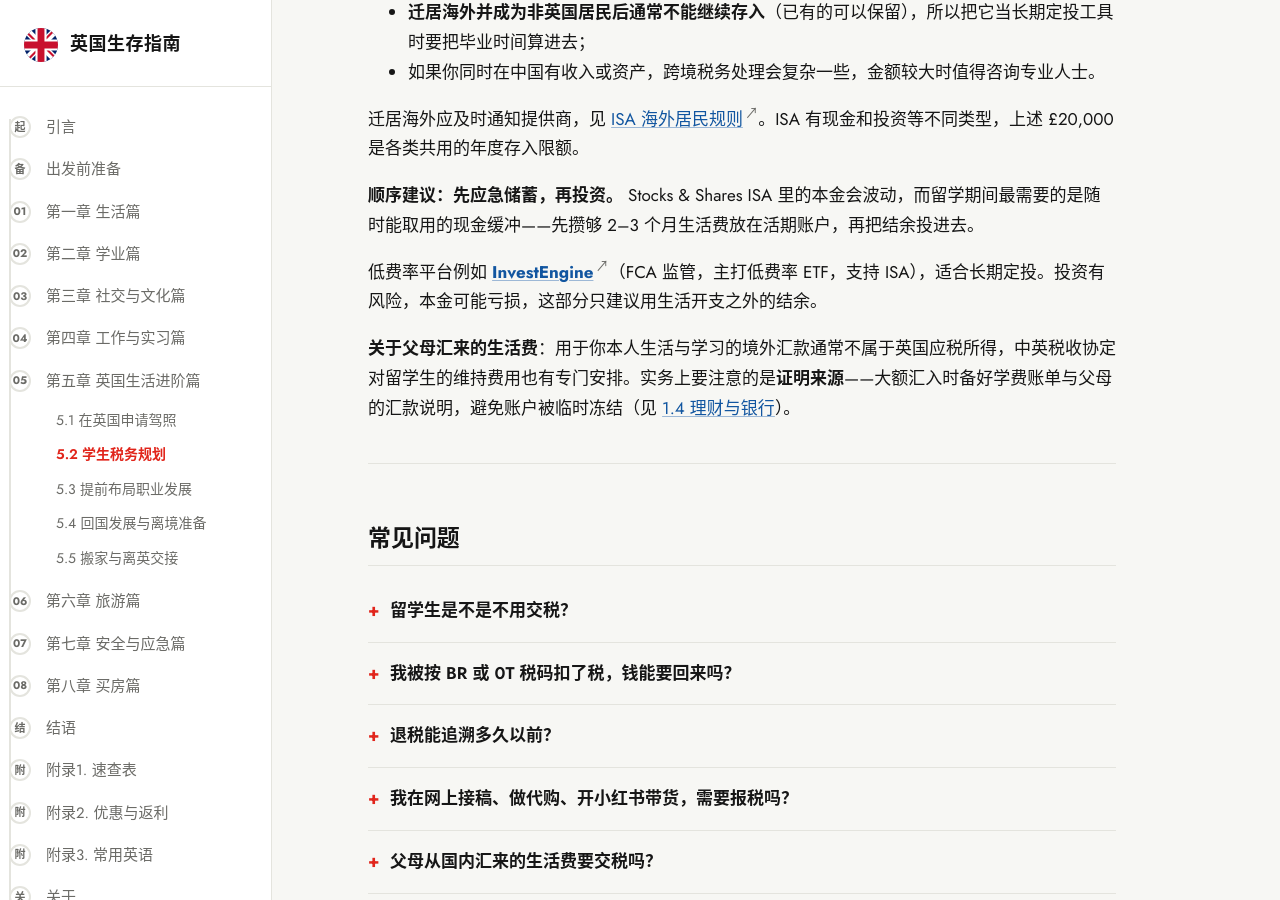
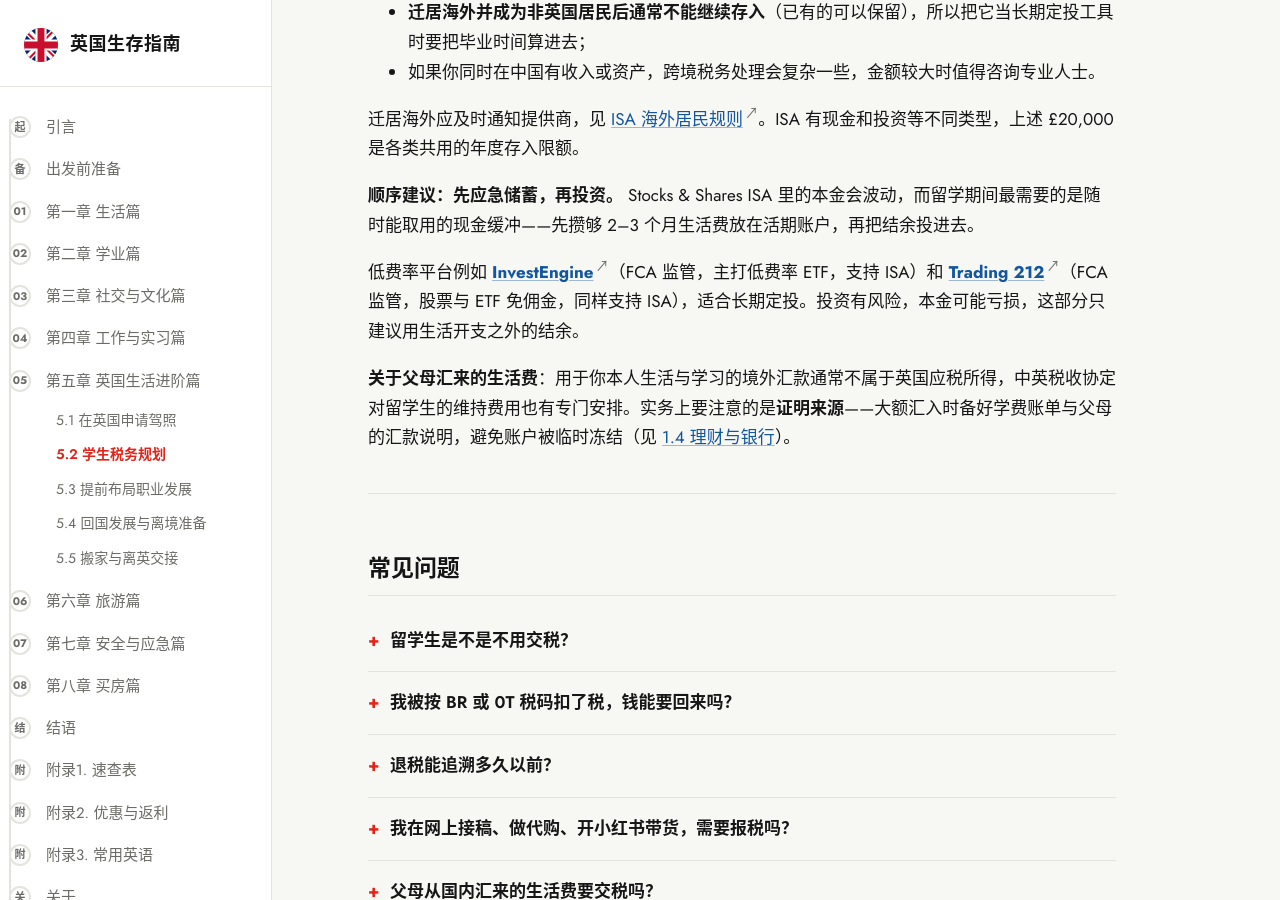
Before and after one commit to ukzhinan/ukzhinan.github.io, a Jekyll site: the page built from _chapters/jinjie/shuiwu.md, in a window 1280 px wide and 900 px high, scrolled down 5161 px. Built offline with Jekyll 4.4.1, drawn with Linux system fonts in a browser that asks for light colours.

Commit message:
Add Trading 212 referral link alongside InvestEngine
Trading 212 covers a case InvestEngine doesn't: commission-free
self-directed stock and ETF trading, also with an ISA wrapper. Added it
everywhere InvestEngine already appears so the two read as alternatives
rather than one buried option.

The affiliates.yml entry is what matters mechanically — it drives the
rel="sponsored nofollow noopener" plugin, the page disclosure banner and
GA4 click tracking, so the link is covered by all three without touching
them individually.

Co-Authored-By: Claude Opus 5 (1M context) <noreply@anthropic.com>

```diff
--- a/_chapters/jinjie/shuiwu.md
+++ b/_chapters/jinjie/shuiwu.md
@@ -199,6 +199,6 @@ Council Tax 是市政税，按住所征收，和所得税是两回事——但
 
 **顺序建议：先应急储蓄，再投资。** Stocks & Shares ISA 里的本金会波动，而留学期间最需要的是随时能取用的现金缓冲——先攒够 2–3 个月生活费放在活期账户，再把结余投进去。
 
-低费率平台例如 [**InvestEngine**](https://investengine.com/referral/u/gtnweo/)（FCA 监管，主打低费率 ETF，支持 ISA），适合长期定投。投资有风险，本金可能亏损，这部分只建议用生活开支之外的结余。
+低费率平台例如 [**InvestEngine**](https://investengine.com/referral/u/gtnweo/)（FCA 监管，主打低费率 ETF，支持 ISA）和 [**Trading 212**](https://www.trading212.com/invite/1ASG08clXk)（FCA 监管，股票与 ETF 免佣金，同样支持 ISA），适合长期定投。投资有风险，本金可能亏损，这部分只建议用生活开支之外的结余。
 
 **关于父母汇来的生活费**：用于你本人生活与学习的境外汇款通常不属于英国应税所得，中英税收协定对留学生的维持费用也有专门安排。实务上要注意的是**证明来源**——大额汇入时备好学费账单与父母的汇款说明，避免账户被临时冻结（见 [1.4 理财与银行]({{ '/shenghuo/yinhang-licai/' | relative_url }})）。
--- a/_data/affiliates.yml
+++ b/_data/affiliates.yml
@@ -9,6 +9,8 @@ domains:
     match: "py.pl"
   - name: InvestEngine
     match: "investengine.com/referral"
+  - name: Trading 212
+    match: "trading212.com/invite"
   - name: Tembo
     match: "tembomoney.com"
   - name: giffgaff
```
Also changed, not shown: _chapters/shenghuo/yinhang-licai.md (+1 -0 lines), _chapters/youhui.md (+1 -0 lines).
